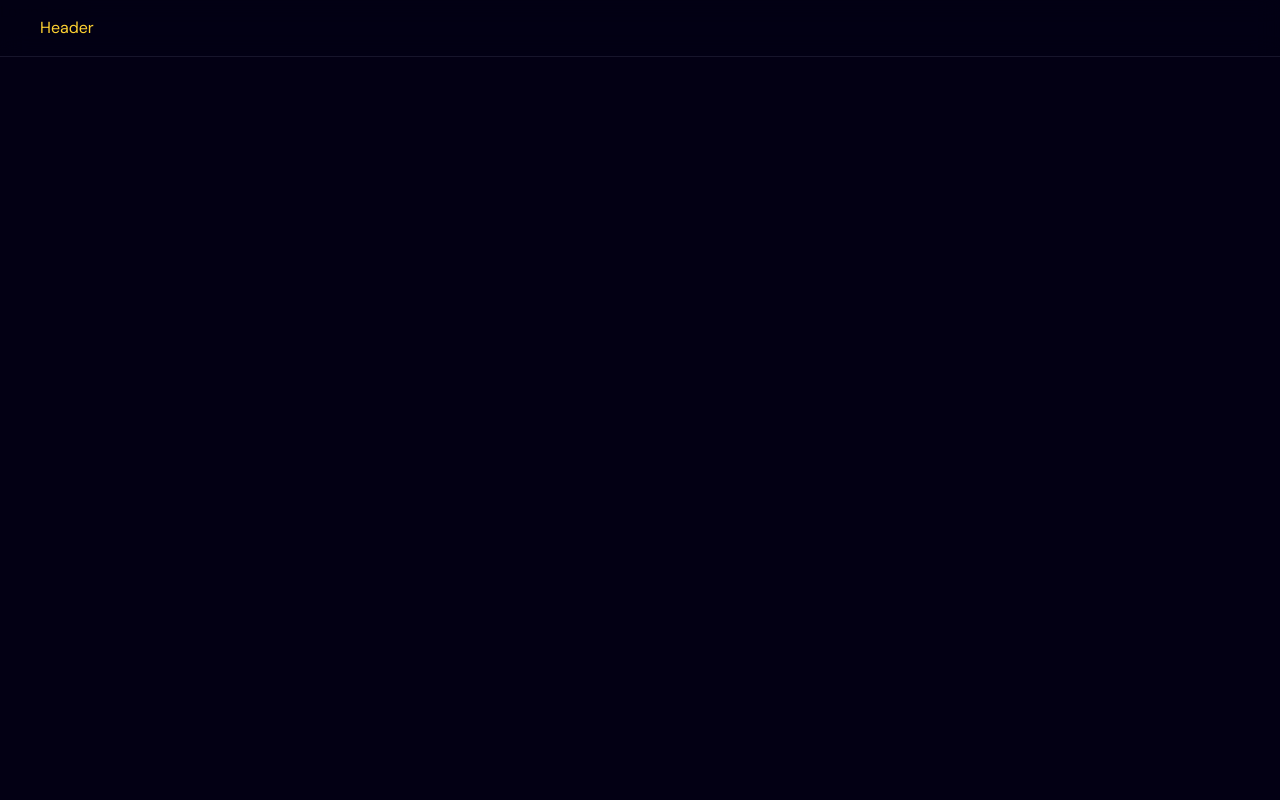
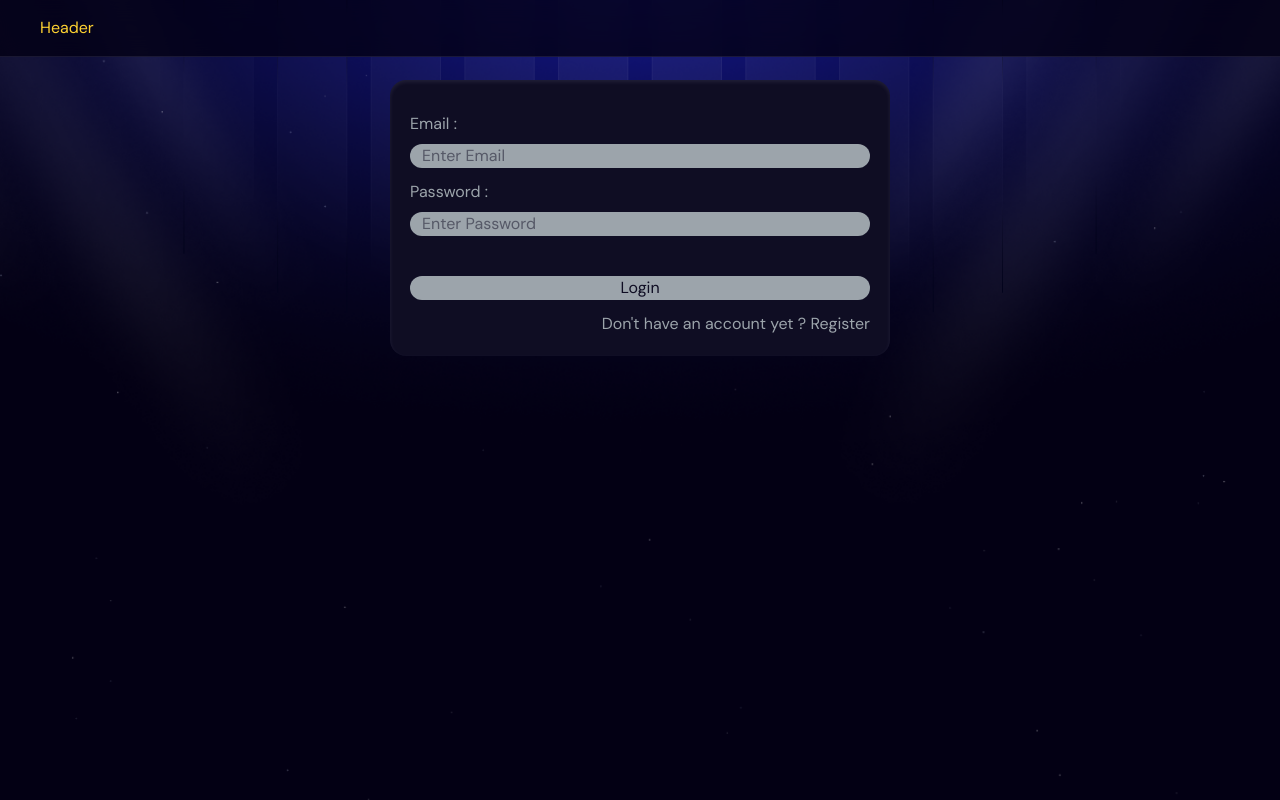
Before and after one commit to aschne-dev/netflix, a React (Vite) app: page /login in a window 1280 px wide. Built offline with nearby package versions, Linux system fonts and the light colour scheme; no server answers.

Commit message:
✨ my-account: LoginPage Rendering

```diff
--- a/src/App.jsx
+++ b/src/App.jsx
@@ -3,14 +3,15 @@ import Header from "./components/Header";
 import HomePage from "./components/pages/HomePage";
 import LoginPage from "./components/pages/LoginPage";
 import RegisterPage from "./components/pages/RegisterPage";
+import { AuthProvider } from "./utils/AuthContext";
 import PrivateRoutes from "./utils/PrivateRoutes";
 
 export default function App() {
   return (
-    <>
+    <div>
+      <AuthProvider>
         <Header />
         <Routes>
-        <Route path="/" element={<HomePage />} />
           <Route path="/login" element={<LoginPage />} />
           <Route path="/register" element={<RegisterPage />} />
 
@@ -18,6 +19,7 @@ export default function App() {
             <Route path="/" element={<HomePage />} />
           </Route>
         </Routes>
-    </>
+      </AuthProvider>
+    </div>
   );
 }
--- a/src/components/pages/LoginPage.jsx
+++ b/src/components/pages/LoginPage.jsx
@@ -1,3 +1,52 @@
+import { useEffect, useState } from "react";
+import { useNavigate } from "react-router";
+import { useAuth } from "../../utils/AuthContext";
+
 export default function LoginPage() {
-  return <div>LoginPage</div>;
+  // STATE
+  const { user } = useAuth();
+  const navigate = useNavigate();
+  const [email, setEmail] = useState("");
+  const [password, setPassword] = useState("");
+
+  useEffect(() => {
+    console.log("user=" + user);
+    if (user) {
+      navigate("/");
+    }
+  }, []);
+
+  // RENDER
+  return (
+    <div>
+      <div className="pattern" />
+
+      <div className="wrapper">
+        <div className="flex justify-center">
+          <form className="login-page">
+            <label className="">Email :</label>
+            <input
+              required
+              type="text"
+              value={email}
+              onChange={(e) => setEmail(e.value)}
+              placeholder="Enter Email"
+            />
+
+            <label className="">Password :</label>
+            <input
+              required
+              type="password"
+              value={password}
+              onChange={(e) => setPassword(e.value)}
+              placeholder="Enter Password"
+            />
+
+            <button>Login</button>
+            <p>Don't have an account yet ? Register</p>
+          </form>
+        </div>
+      </div>
+    </div>
+  );
 }
--- a/src/index.css
+++ b/src/index.css
@@ -149,6 +149,30 @@
       @apply text-gray-100 font-medium text-base;
     }
   }
+
+  .login-page {
+    @apply grid grid-cols-1 bg-dark-100 p-5 rounded-2xl shadow-inner shadow-light-100/10 mt-10 text-gray-100 w-[500px];
+
+    & label {
+      @apply mt-3;
+    }
+
+    & input {
+      @apply mt-2 bg-gray-100 rounded-2xl px-3 text-dark-100;
+    }
+
+    & button {
+      @apply mt-10 bg-gray-100 rounded-2xl text-dark-100 cursor-pointer;
+    }
+
+    & button:hover {
+      @apply bg-dark-100 text-gray-100;
+    }
+
+    & p {
+      @apply flex justify-end mt-3;
+    }
+  }
 }
 
 @utility text-gradient {
--- /dev/null
+++ b/src/utils/AuthContext.jsx
@@ -0,0 +1,37 @@
+import { createContext, useContext, useEffect, useState } from "react";
+
+const AuthContext = createContext();
+
+export const AuthProvider = ({ children }) => {
+  const [loading, setLoading] = useState(true);
+  const [user, setuser] = useState(false);
+
+  useEffect(() => {
+    setLoading(false);
+  }, []);
+
+  const registerUser = (userInfo) => {};
+  const loginUser = (userInfo) => {};
+  const logoutUser = (userInfo) => {};
+  const checkUserStatus = (userInfo) => {};
+
+  const contextData = {
+    user,
+    registerUser,
+    loginUser,
+    logoutUser,
+    checkUserStatus,
+  };
+
+  return (
+    <AuthContext.Provider value={contextData}>
+      {loading ? <p>Loading...</p> : children}{" "}
+    </AuthContext.Provider>
+  );
+};
+
+export const useAuth = () => {
+  return useContext(AuthContext);
+};
+
+export default AuthContext;
--- a/src/utils/PrivateRoutes.jsx
+++ b/src/utils/PrivateRoutes.jsx
@@ -1,7 +1,8 @@
 import { Navigate, Outlet } from "react-router";
+import { useAuth } from "./AuthContext";
 
 const PrivateRoutes = () => {
-  const user = false;
+  const { user } = useAuth();
   return user ? <Outlet /> : <Navigate to="/login" />;
 };
 
```
Lines whose indentation alone changed are shown as unchanged.
